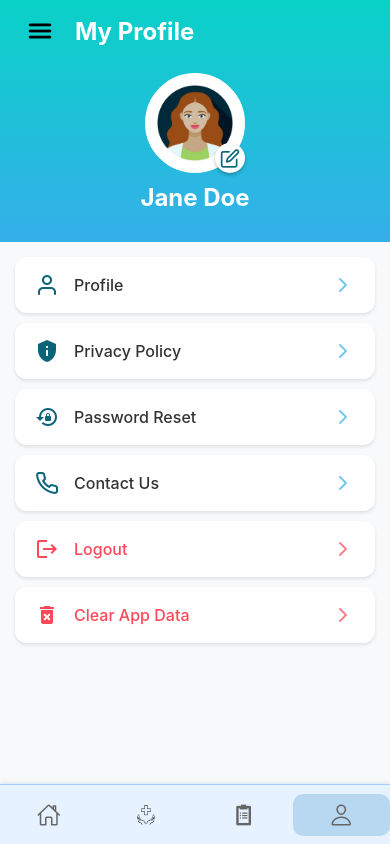
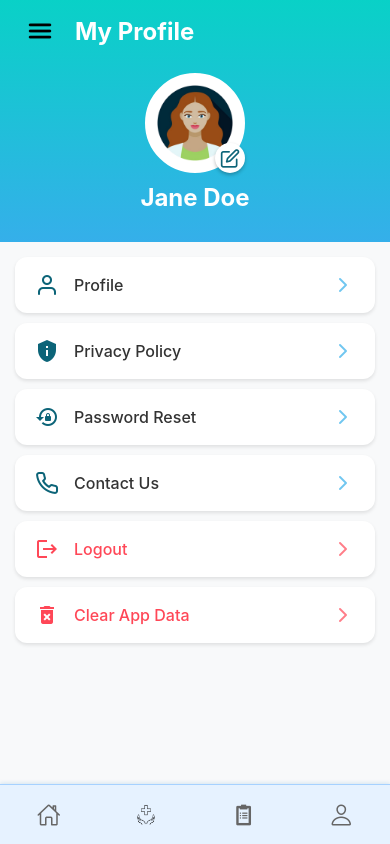
Before and after one commit to akindukodithuwakku/ATG-Mobile, a React Native app: screen /ProfileC in a window 390 px wide. Built offline with nearby package versions, Linux system fonts and the light colour scheme; what aws-amplify would draw is missing.

Commit message:
Update navigation.

```diff
--- a/Components/BottomNavigationClient.js
+++ b/Components/BottomNavigationClient.js
@@ -16,7 +16,7 @@ const BottomNavigationClient = ({ navigation }) => {
       route: "CarePlanC",
     },
     { name: "Medication", icon: "clipboard-notes", route: "MedicationC" },
-    { name: "Profile", icon: "person-outline", route: "ProfileC" },
+    { name: "Profile", icon: "person-outline", route: "ProfileCN" },
   ];
 
   const handleNavigation = (item) => {
--- a/Components/SideNavigationClient.js
+++ b/Components/SideNavigationClient.js
@@ -33,7 +33,7 @@ const SideNavigationClient = ({ navigation, onClose }) => {
       icon: "notifications-outline",
       route: "NotificationsC",
     },
-    { name: "Profile", icon: "person-outline", route: "ProfileC" },
+    { name: "Profile", icon: "person-outline", route: "ProfileCN" },
   ];
 
   // Slide-in animation when the component mounts
```
